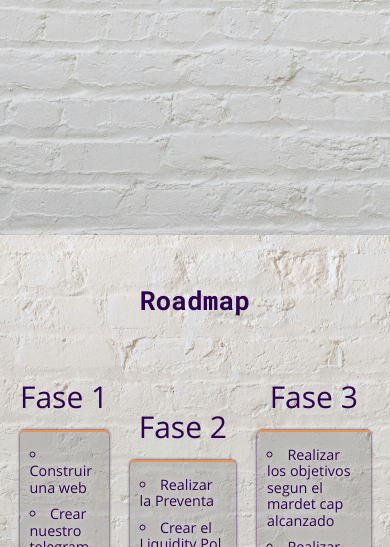
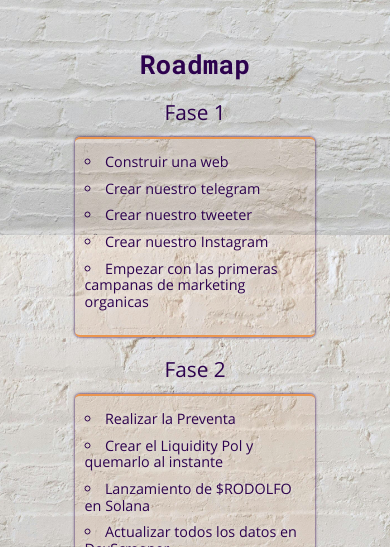
Before and after one commit to 93metra/rodolfo-project, a website built with webpack: page src/index.html in a window 390 px wide. Shown: the part 1453-2000 px from the top of the page. Built offline with nearby package versions, Linux system fonts and the light colour scheme.

Commit message:
roadmap adaptive added

```diff
--- a/src/blocks/header/header.css
+++ b/src/blocks/header/header.css
@@ -92,7 +92,7 @@
 
 
   .nav__list-item:not(:last-child) {
-    margin: 0 0 clamp(1.0625rem, 0.8304rem + 1.1607vw, 1.875rem); /* 30 17*/
+    margin: 0 0 clamp(1.25rem, 1.0268rem + 1.1161vw, 1.5625rem); /* 25 20*/
   }
 
 
--- a/src/blocks/header/nav/nav.css
+++ b/src/blocks/header/nav/nav.css
@@ -47,3 +47,16 @@
 .nav__list-item:not(:last-child) {
   margin: 0 20px 0 0;
 }
+
+/* media */
+
+@media (width <= 768px) {
+  .nav__list {
+    flex-direction: column;
+  }
+
+  .nav__list-item:not(:last-child) {
+    margin: 0 0 clamp(1.0625rem, 0.7946rem + 1.3393vw, 1.4375rem); /*23 17px*/
+  }
+
+}
--- a/src/blocks/intro/intro.css
+++ b/src/blocks/intro/intro.css
@@ -9,7 +9,7 @@
 
 .section-title {
   font-size: clamp(1.5625rem, 1.2054rem + 1.7857vw, 2.8125rem); /*45 25px*/
-  padding-block-end: 50px;
+  margin: 50px 0;
   font-family: var(--accent-font);
 }
 
@@ -75,6 +75,11 @@
 /* media */
 
 @media (width <= 768px) {
+  .intro {
+    height: auto;
+    margin-block-end: 40px;
+  }
+
   .intro__cards-list {
     flex-direction: column;
   }
--- a/src/blocks/roadmap/roadmap.css
+++ b/src/blocks/roadmap/roadmap.css
@@ -1,35 +1,36 @@
 /* ==========roadmap============ */
 .roadmap {
-  width: 90%;
-  height: 100vh;
   display: flex;
   flex-direction: column;
   align-items: center;
+  width: 90%;
+  height: 100vh;
 }
 
 .phase__list {
   display: flex;
+  flex-wrap: wrap;
   justify-content: center;
-  gap: clamp(1.25rem, 0.9821rem + 1.3393vw, 2.1875rem);
-  width: 100%;
+  gap: clamp(1.25rem, 0.9821rem + 1.3393vw, 2.1875rem);/*20 35px*/
+  /* width: 100%; */
 }
 
 .phase__content-container {
   height: 100%;
+  border-radius: 5px;
+  border-top: 2px solid #EA954F;
   border-bottom: 2px solid #EA954F;
-  border-top: 2px solid #EA954F;
   padding: 15px 10px;
+  box-shadow: 0px 0px 3px var(--accent-color);
+  text-shadow: 0px 0px 9px white;
   background-color: var(--background-accent);
-  box-shadow: 0px 0px 3px var(--accent-color);
-  border-radius: 5px;
   transition: .2s;
-  text-shadow: 0px 0px 9px white;
 
 }
 
 .phase__content-container:hover {
+  border-top: 4px solid #EA954F;
   border-bottom: 4px solid #EA954F;
-  border-top: 4px solid #EA954F;
   background-color: var(--background-accent-active);
 
 }
@@ -37,7 +38,7 @@
 .phase {
   display: flex;
   flex-direction: column;
-  max-width: 320px;
+  width: clamp(12.5rem, 3.9286rem + 17.8571vw, 20rem); /*320 200px*/
 }
 
 .phase:nth-child(2) {
@@ -45,11 +46,11 @@
 }
 
 .phase__title {
+  padding-block-end: 15px;
   font-size: 30px;
   /* margin-bottom: 10px; */
   /* line-height: 1.5; */
   text-align: center;
-  padding: 15px 0;
 
 }
 
@@ -60,13 +61,45 @@
 }
 
 .phase__content li {
-  cursor: default;
+  /* list-style: square; */
+  /* font-size: 19px; */
+  margin-bottom: 10px;
   /* padding-left: 5px; */
 
   /* list-style: trad-chinese-informal; */
   list-style: circle inside;
-  /* list-style: square; */
-  /* font-size: 19px; */
-  margin-bottom: 10px;
+  cursor: default;
   /* text-align: center; */
 }
+
+/* media */
+
+@media (width <= 768px) {
+
+.roadmap {
+  height: auto;
+  margin-block-end: clamp(1.25rem, 0.8036rem + 2.2321vw, 1.875rem);/*30 20px*/
+}
+
+.phase {
+  width: clamp(14.375rem, 11.25rem + 15.625vw, 18.75rem); /*300 230px*/
+}
+
+.phase:nth-child(2) {
+  margin-top: 0;
+}
+
+.phase__content-container {
+  background-color: var(--background-accent-active);
+}
+
+.phase__title {
+  padding-block-end: clamp(0.75rem, 0.6161rem + 0.6696vw, 0.9375rem);/*15 12px*/
+  font-size: clamp(1.25rem, 1.0268rem + 1.1161vw, 1.5625rem);/*25 20px*/
+}
+
+.section-title {
+  margin-block-start: clamp(1.25rem, -0.0893rem + 6.6964vw, 3.125rem);/*50 20px*/
+  margin-block-end: clamp(1.25rem, 0.8036rem + 2.2321vw, 1.875rem);/*30 20px*/
+}
+}
```
